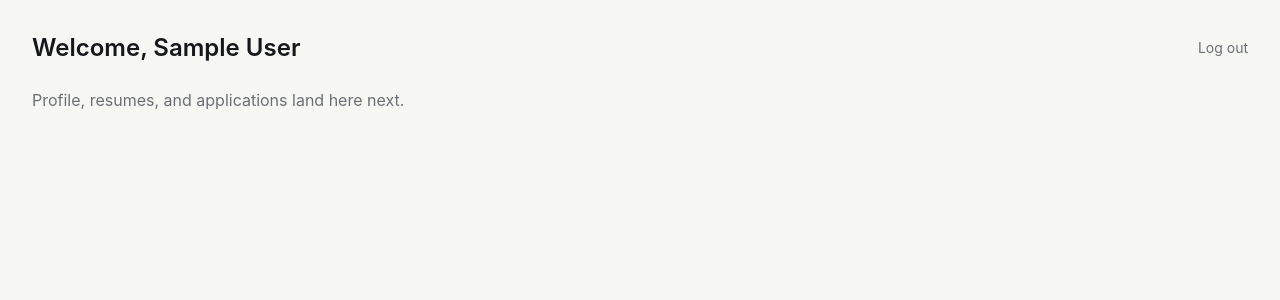
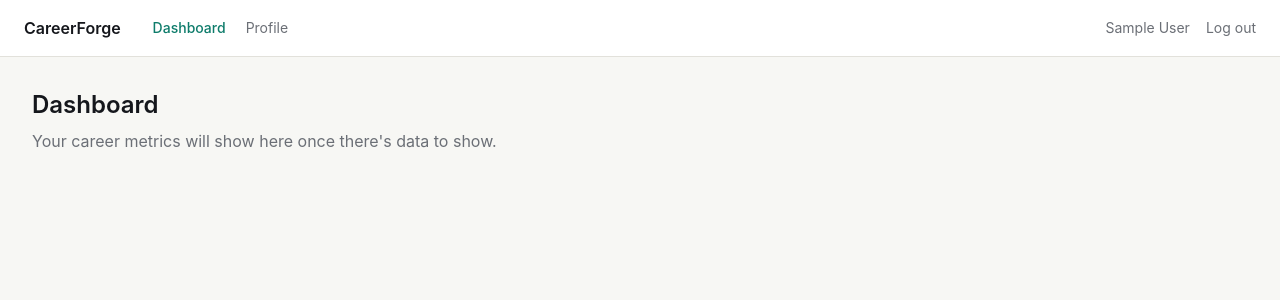
Before and after one commit to prekshaY102/CareerForge, a React (Vite) app in the folder client/: page /dashboard in a window 1280 px wide. Shown: the top 300 px of the page. Built offline with nearby package versions, Linux system fonts and the light colour scheme; sample sign-in values are in the browser's storage.

Commit message:
feat: profile page with shared nav layout

```diff
--- a/client/src/App.jsx
+++ b/client/src/App.jsx
@@ -4,6 +4,7 @@ import ProtectedRoute from './components/ProtectedRoute';
 import Login from './pages/Login';
 import Register from './pages/Register';
 import Dashboard from './pages/Dashboard';
+import Profile from './pages/Profile';
 
 export default function App() {
   return (
@@ -14,6 +15,7 @@ export default function App() {
           <Route path="/register" element={<Register />} />
           <Route path="/dashboard" element={<ProtectedRoute><Dashboard /></ProtectedRoute>} />
           <Route path="*" element={<Navigate to="/dashboard" replace />} />
+          <Route path="/profile" element={<ProtectedRoute><Profile /></ProtectedRoute>} />
         </Routes>
       </BrowserRouter>
     </AuthProvider>
--- /dev/null
+++ b/client/src/api/profile.js
@@ -0,0 +1,4 @@
+import api from './axios';
+
+export const getProfile = () => api.get('/profile').then((res) => res.data);
+export const updateProfile = (data) => api.put('/profile', data).then((res) => res.data);
--- /dev/null
+++ b/client/src/components/Layout.jsx
@@ -0,0 +1,37 @@
+import { Link, useLocation } from 'react-router-dom';
+import { useAuth } from '../context/AuthContext';
+
+const links = [
+  { to: '/dashboard', label: 'Dashboard' },
+  { to: '/profile', label: 'Profile' },
+];
+
+export default function Layout({ children }) {
+  const { user, logout } = useAuth();
+  const location = useLocation();
+
+  return (
+    <div className="min-h-screen bg-paper">
+      <nav className="border-b border-line bg-white px-6 py-4 flex items-center justify-between">
+        <div className="flex items-center gap-8">
+          <span className="font-semibold text-ink">CareerForge</span>
+          <div className="flex gap-5">
+            {links.map((link) => (
+              <Link
+                key={link.to} to={link.to}
+                className={`text-sm ${location.pathname === link.to ? 'text-forge font-medium' : 'text-muted hover:text-ink'}`}
+              >
+                {link.label}
+              </Link>
+            ))}
+          </div>
+        </div>
+        <div className="flex items-center gap-4">
+          <span className="text-sm text-muted">{user?.name || user?.email}</span>
+          <button onClick={logout} className="text-sm text-muted hover:text-ember">Log out</button>
+        </div>
+      </nav>
+      <main className="p-8">{children}</main>
+    </div>
+  );
+}
--- a/client/src/pages/Dashboard.jsx
+++ b/client/src/pages/Dashboard.jsx
@@ -1,15 +1,10 @@
-import { useAuth } from '../context/AuthContext';
+import Layout from '../components/Layout';
 
 export default function Dashboard() {
-  const { user, logout } = useAuth();
-
   return (
-    <div className="min-h-screen bg-paper p-8">
-      <div className="flex justify-between items-center mb-6">
-        <h1 className="text-2xl font-semibold text-ink">Welcome, {user?.name || user?.email}</h1>
-        <button onClick={logout} className="text-sm text-muted hover:text-ember">Log out</button>
-      </div>
-      <p className="text-muted">Profile, resumes, and applications land here next.</p>
-    </div>
+    <Layout>
+      <h1 className="text-2xl font-semibold text-ink mb-2">Dashboard</h1>
+      <p className="text-muted">Your career metrics will show here once there's data to show.</p>
+    </Layout>
   );
 }
--- /dev/null
+++ b/client/src/pages/Profile.jsx
@@ -0,0 +1,106 @@
+import { useState, useEffect } from 'react';
+import Layout from '../components/Layout';
+import { getProfile, updateProfile } from '../api/profile';
+
+export default function Profile() {
+  const [profile, setProfile] = useState(null);
+  const [form, setForm] = useState({ bio: '', targetRole: '', githubUrl: '', linkedinUrl: '', portfolioUrl: '', skills: '' });
+  const [loading, setLoading] = useState(true);
+  const [saving, setSaving] = useState(false);
+  const [editing, setEditing] = useState(false);
+
+  useEffect(() => {
+    getProfile().then((data) => {
+      setProfile(data);
+      setForm({
+        bio: data.bio || '', targetRole: data.targetRole || '',
+        githubUrl: data.githubUrl || '', linkedinUrl: data.linkedinUrl || '', portfolioUrl: data.portfolioUrl || '',
+        skills: (data.skills || []).join(', '),
+      });
+      setLoading(false);
+    });
+  }, []);
+
+  async function handleSave(e) {
+    e.preventDefault();
+    setSaving(true);
+    const updated = await updateProfile({ ...form, skills: form.skills.split(',').map((s) => s.trim()).filter(Boolean) });
+    setProfile(updated);
+    setSaving(false);
+    setEditing(false);
+  }
+
+  if (loading) return <Layout><p className="text-muted">Loading profile...</p></Layout>;
+
+  return (
+    <Layout>
+      <div className="flex justify-between items-center mb-6">
+        <h1 className="text-2xl font-semibold text-ink">Profile</h1>
+        {!editing && <button onClick={() => setEditing(true)} className="text-sm text-forge font-medium">Edit</button>}
+      </div>
+
+      {editing ? (
+        <form onSubmit={handleSave} className="border border-line rounded-sm p-6 bg-white max-w-2xl space-y-4">
+          <div>
+            <label className="block text-xs text-muted mb-1">Bio</label>
+            <textarea value={form.bio} onChange={(e) => setForm({ ...form, bio: e.target.value })}
+              className="w-full border border-line rounded-sm px-3 py-2 text-ink focus:outline-none focus:border-forge" rows={3} />
+          </div>
+          <div>
+            <label className="block text-xs text-muted mb-1">Target role</label>
+            <input value={form.targetRole} onChange={(e) => setForm({ ...form, targetRole: e.target.value })}
+              className="w-full border border-line rounded-sm px-3 py-2 text-ink focus:outline-none focus:border-forge" />
+          </div>
+          <div>
+            <label className="block text-xs text-muted mb-1">Skills (comma-separated)</label>
+            <input value={form.skills} onChange={(e) => setForm({ ...form, skills: e.target.value })}
+              placeholder="React, Node.js, PostgreSQL"
+              className="w-full border border-line rounded-sm px-3 py-2 text-ink focus:outline-none focus:border-forge" />
+          </div>
+          <div className="grid grid-cols-3 gap-3">
+            <div>
+              <label className="block text-xs text-muted mb-1">GitHub</label>
+              <input value={form.githubUrl} onChange={(e) => setForm({ ...form, githubUrl: e.target.value })}
+                className="w-full border border-line rounded-sm px-3 py-2 text-ink focus:outline-none focus:border-forge" />
+            </div>
+            <div>
+              <label className="block text-xs text-muted mb-1">LinkedIn</label>
+              <input value={form.linkedinUrl} onChange={(e) => setForm({ ...form, linkedinUrl: e.target.value })}
+                className="w-full border border-line rounded-sm px-3 py-2 text-ink focus:outline-none focus:border-forge" />
+            </div>
+            <div>
+              <label className="block text-xs text-muted mb-1">Portfolio</label>
+              <input value={form.portfolioUrl} onChange={(e) => setForm({ ...form, portfolioUrl: e.target.value })}
+                className="w-full border border-line rounded-sm px-3 py-2 text-ink focus:outline-none focus:border-forge" />
+            </div>
+          </div>
+          <div className="flex gap-3 pt-2">
+            <button type="submit" disabled={saving} className="bg-ink text-paper rounded-sm px-4 py-2 text-sm font-medium hover:bg-forge transition-colors">
+              {saving ? 'Saving...' : 'Save'}
+            </button>
+            <button type="button" onClick={() => setEditing(false)} className="text-sm text-muted">Cancel</button>
+          </div>
+        </form>
+      ) : (
+        <div className="border border-line rounded-sm p-6 bg-white max-w-2xl">
+          <p className="text-ink mb-4">{profile.bio || <span className="text-muted">No bio yet.</span>}</p>
+          {profile.targetRole && <p className="text-sm text-muted mb-3">Targeting: <span className="text-ink">{profile.targetRole}</span></p>}
+          {profile.skills?.length > 0 && (
+            <div className="flex flex-wrap gap-2 mb-4">
+              {profile.skills.map((skill) => <span key={skill} className="text-xs border border-line rounded-sm px-2 py-1 text-ink">{skill}</span>)}
+            </div>
+          )}
+          <div className="flex gap-4 text-sm">
+            {profile.githubUrl && <a href={profile.githubUrl} target="_blank" rel="noreferrer" className="text-forge">GitHub</a>}
+            {profile.linkedinUrl && <a href={profile.linkedinUrl} target="_blank" rel="noreferrer" className="text-forge">LinkedIn</a>}
+            {profile.portfolioUrl && <a href={profile.portfolioUrl} target="_blank" rel="noreferrer" className="text-forge">Portfolio</a>}
+          </div>
+        </div>
+      )}
+
+      <div className="mt-8 border border-line rounded-sm p-6 bg-white max-w-2xl">
+        <p className="text-muted text-sm">Education, experience, projects, and certifications land here next.</p>
+      </div>
+    </Layout>
+  );
+}
```
